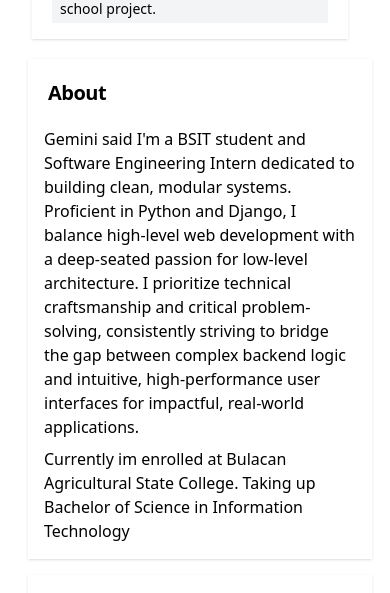
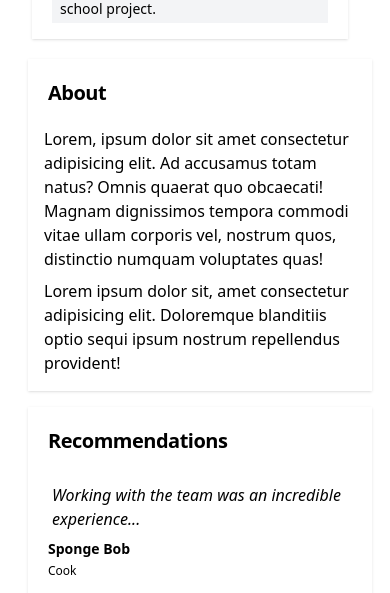
Before and after one commit to Zaido219/personal-portfolio, a React (Vite) app: page / in a window 390 px wide. Shown: the part 2305-2898 px from the top of the page. Built offline with nearby package versions, Linux system fonts and the light colour scheme.

Commit message:
style:WIP Mobile responsiveness for about section

```diff
--- a/src/components/AboutMe.jsx
+++ b/src/components/AboutMe.jsx
@@ -10,18 +10,12 @@ const AboutMe = () => {
         <BaseCard>
             <div className="flex flex-col gap-2">
               <p className="bg-red-300p-1 rounded-sm text-base">
-                Gemini said I'm a BSIT student and Software Engineering Intern
-                dedicated to building clean, modular systems. Proficient in
-                Python and Django, I balance high-level web development with a
-                deep-seated passion for low-level architecture. I prioritize
-                technical craftsmanship and critical problem-solving,
-                consistently striving to bridge the gap between complex backend
-                logic and intuitive, high-performance user interfaces for
-                impactful, real-world applications.
+               Lorem, ipsum dolor sit amet consectetur adipisicing elit. Ad accusamus totam natus? Omnis quaerat quo obcaecati!
+               Magnam dignissimos tempora commodi vitae ullam corporis vel, nostrum quos, distinctio numquam voluptates quas!
               </p>
               <p className="">
-                Currently im enrolled at Bulacan Agricultural State College.
-                Taking up Bachelor of Science in Information Technology
+                Lorem ipsum dolor sit, amet consectetur adipisicing elit.
+                Doloremque blanditiis optio sequi ipsum nostrum repellendus provident!
               </p>
             </div>
         </BaseCard>
```
